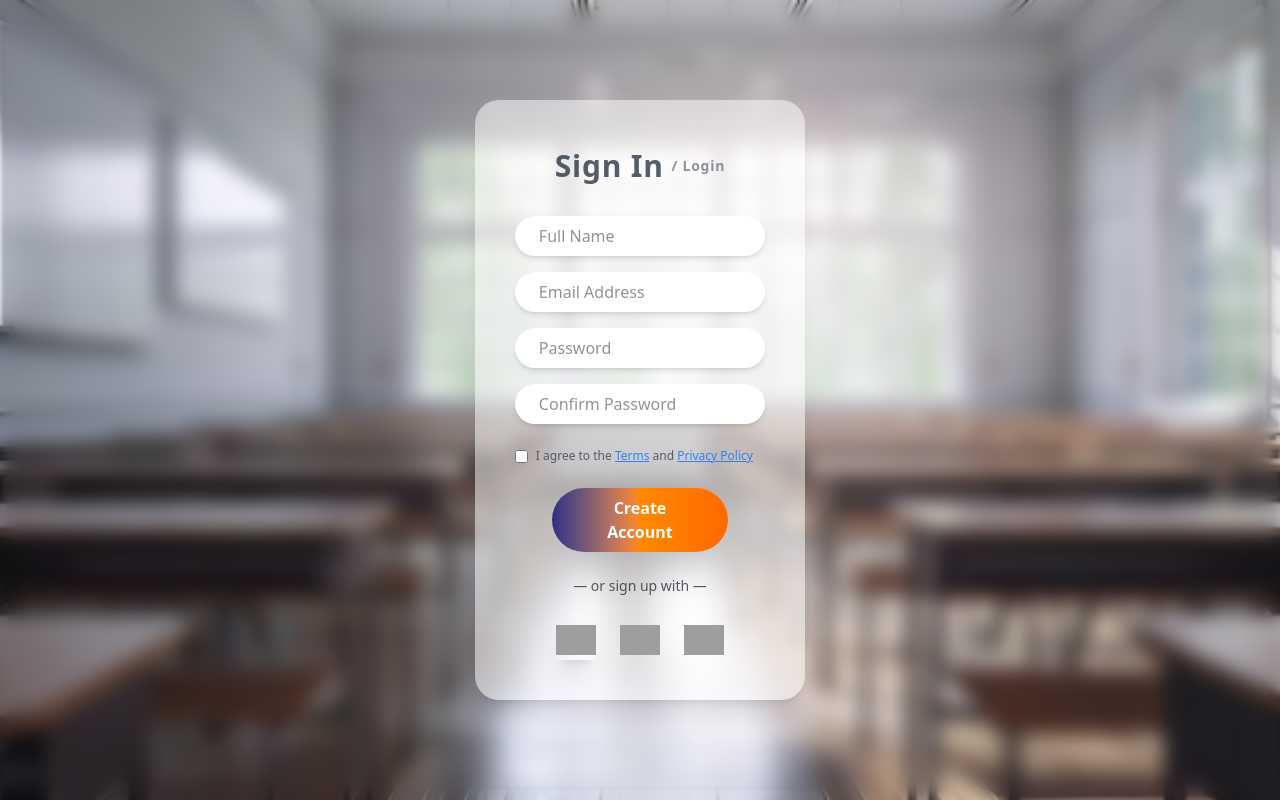
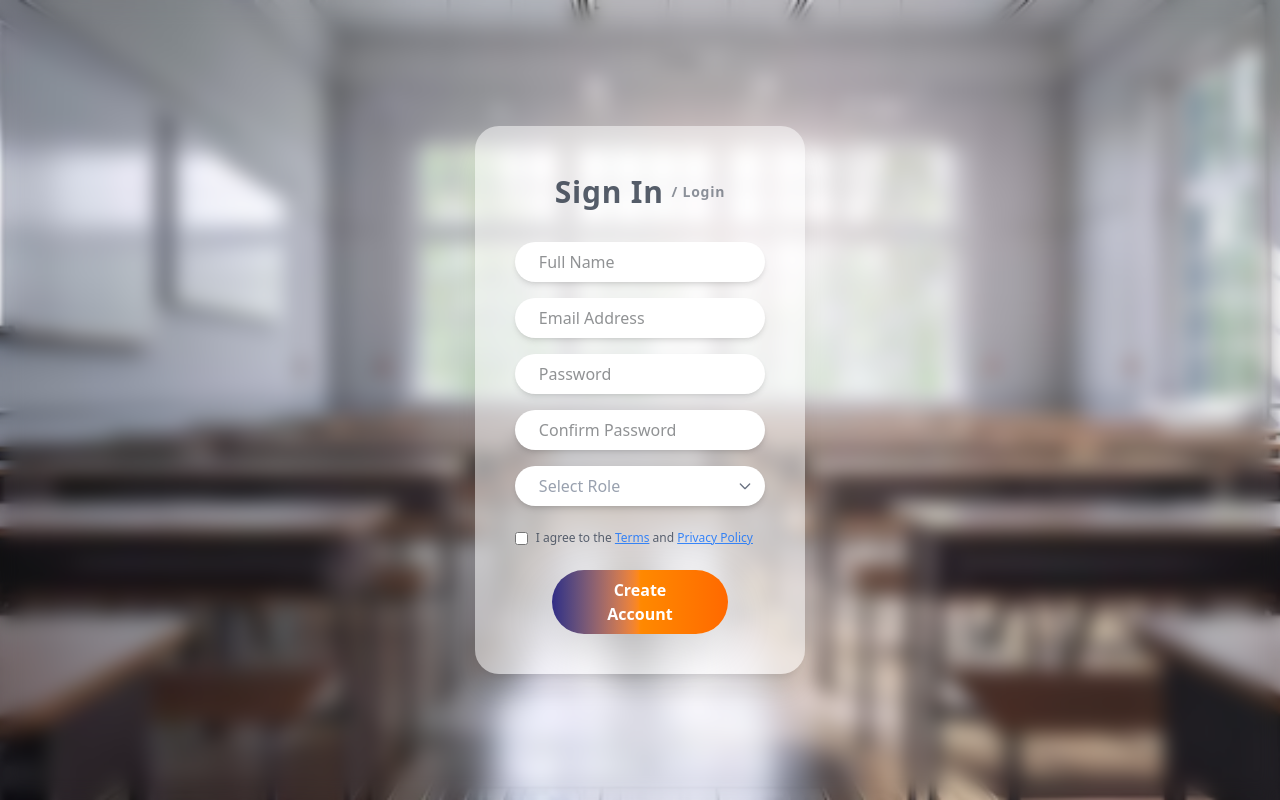
Before and after one commit to EPICdronzer/School-ERP-System, a React (Vite) app in the folder myapp/: page / in a window 1280 px wide. Both pictures are taken after a click on the button "/ Sign In". Built offline with nearby package versions, Linux system fonts and the light colour scheme; grey boxes are pictures that could not be loaded.

Commit message:
local storage testing done

```diff
--- a/myapp/package.json
+++ b/myapp/package.json
@@ -17,6 +17,7 @@
     "react-dom": "^19.2.0",
     "react-icons": "^5.5.0",
     "react-router": "^7.13.0",
+    "react-router-dom": "^7.13.0",
     "recharts": "^3.7.0",
     "tailwindcss": "^4.1.18"
   },
--- a/myapp/src/components/LoginForm.jsx
+++ b/myapp/src/components/LoginForm.jsx
@@ -1,19 +1,30 @@
+import LoginData from "../localStorage/LoginData";
+
 function LoginForm(){
+  const { formData, handleChange, handleLogin } = LoginData();
     return(
         <>
-        <form className="flex gap-4 flex-col">
+        <form onSubmit={handleLogin} className="flex gap-4 flex-col">
           <div className="flex flex-col gap-3">
             <input
+              name="email"
               placeholder="Username/Email"
+              value={formData.email}
+              onChange={handleChange}
               className="bg-white shadow-md rounded-full p-2 px-4 text-sm sm:text-base
               focus:outline-none focus:ring-2 focus:ring-orange-400 transition"
             />
+
             <input
+              name="password"
               placeholder="Password"
               type="password"
+              value={formData.password}
+              onChange={handleChange}
               className="bg-white shadow-md rounded-full p-2 px-4 text-sm sm:text-base
               focus:outline-none focus:ring-2 focus:ring-orange-400 transition"
             />
+
           </div>
 
           <div className="flex gap-2 items-center text-gray-700">
--- a/myapp/src/components/SignInForm.jsx
+++ b/myapp/src/components/SignInForm.jsx
@@ -1,38 +1,79 @@
-function SignInForm(){
-    return(
-        <>
-        <form className="flex gap-4 flex-col">
+import SignInData from "../localStorage/SignInData";
+
+function SignInForm() {
+  const { formData, handleChange, handleSubmit } = SignInData();
+
+  return (
+    <form onSubmit={handleSubmit} className="flex gap-4 flex-col">
       <div className="flex flex-col gap-3">
         <input
+          name="name"
+          value={formData.name}
+          onChange={handleChange}
           placeholder="Full Name"
-            className="bg-white shadow-md rounded-full p-2 px-4 text-sm sm:text-base
-            focus:outline-none focus:ring-2 focus:ring-orange-400 transition"
+          className="bg-white shadow-md rounded-full p-2 px-4 text-sm sm:text-base focus:outline-none focus:ring-2 focus:ring-orange-400 transition"
         />
 
         <input
+          name="email"
+          type="email"
+          value={formData.email}
+          onChange={handleChange}
           placeholder="Email Address"
-            type="email"
-            className="bg-white shadow-md rounded-full p-2 px-4 text-sm sm:text-base
-            focus:outline-none focus:ring-2 focus:ring-orange-400 transition"
+          className="bg-white shadow-md rounded-full p-2 px-4 text-sm sm:text-base focus:outline-none focus:ring-2 focus:ring-orange-400 transition"
         />
 
         <input
+          name="password"
+          type="password"
+          value={formData.password}
+          onChange={handleChange}
           placeholder="Password"
-              type="password"
-              className="bg-white shadow-md rounded-full p-2 px-4 text-sm sm:text-base
-              focus:outline-none focus:ring-2 focus:ring-orange-400 transition"
+          className="bg-white shadow-md rounded-full p-2 px-4 text-sm sm:text-base focus:outline-none focus:ring-2 focus:ring-orange-400 transition"
         />
 
         <input
+          name="confirmPassword"
+          type="password"
+          value={formData.confirmPassword}
+          onChange={handleChange}
           placeholder="Confirm Password"
-            type="password"
-            className="bg-white shadow-md rounded-full p-2 px-4 text-sm sm:text-base
-            focus:outline-none focus:ring-2 focus:ring-orange-400 transition"
+          className="bg-white shadow-md rounded-full p-2 px-4 text-sm sm:text-base focus:outline-none focus:ring-2 focus:ring-orange-400 transition"
         />
+
+        {/* Role Select */}
+        <div className="relative w-full max-w-xs">
+          <select
+            name="role"
+            value={formData.role}
+            onChange={handleChange}
+            className={`appearance-none w-full bg-white shadow-md rounded-full py-2 pl-6 pr-10 text-sm sm:text-base focus:outline-none focus:ring-2 focus:ring-orange-400 hover:shadow-lg transition duration-200 cursor-pointer ${
+              formData.role === "" ? "text-gray-400" : "text-gray-700"
+            }`}
+          >
+            <option value="" disabled>Select Role</option>
+            <option value="admin">Admin</option>
+            <option value="teacher">Teacher</option>
+            <option value="student">Student</option>
+          </select>
+
+          <div className="pointer-events-none absolute inset-y-0 right-3 flex items-center text-gray-500">
+            <svg className="w-4 h-4" fill="none" stroke="currentColor" strokeWidth="2" viewBox="0 0 24 24">
+              <path strokeLinecap="round" strokeLinejoin="round" d="M19 9l-7 7-7-7" />
+            </svg>
+          </div>
+        </div>
       </div>
 
+      {/* Terms */}
       <div className="flex gap-2 items-center text-gray-700">
-            <input type="checkbox" className="accent-orange-500" />
+        <input
+          type="checkbox"
+          name="agreed"
+          checked={formData.agreed}
+          onChange={handleChange}
+          className="accent-orange-500"
+        />
         <div className="text-xs opacity-80">
           I agree to the{" "}
           <a href="#" className="underline hover:text-orange-600">Terms</a> and{" "}
@@ -42,36 +83,14 @@ function SignInForm(){
 
       <div className="flex justify-center items-center">
         <button
-            className="bg-gradient-to-r from-indigo-900 via-orange-400 to-orange-500
-            py-2 sm:py-3 px-8 !rounded-full w-44 font-semibold text-white shadow-lg
-            text-sm sm:text-base hover:scale-105 transition"
+          type="submit"
+          className="bg-gradient-to-r from-indigo-900 via-orange-400 to-orange-500 py-2 sm:py-3 px-8 !rounded-full w-44 font-semibold text-white shadow-lg text-sm sm:text-base hover:scale-105 transition"
         >
           Create Account
         </button>
       </div>
+    </form>
+  );
+}
 
-        <div className="text-center opacity-75 text-sm">— or sign up with —</div>
-
-        <div className="flex gap-4 justify-center items-center flex-wrap">
-            <img
-            src="https://scripts.myclassboard.in/cdndatastatic/MainLogin_Assets/img/google-icon-02.jpg"
-            className="w-8 h-8 sm:w-10 sm:h-10 object-contain shadow-xl hover:scale-110 transition"
-            alt="Google signup"
-            />
-            <img
-            src="https://scripts.myclassboard.in/cdndatastatic/MainLogin_Assets/img/apple-icon-02.jpg"
-            className="w-8 h-8 sm:w-10 sm:h-10 object-contain hover:scale-110 transition"
-            alt="Apple signup"
-            />
-            <img
-            src="https://scripts.myclassboard.in/cdndatastatic/MainLogin_Assets/img/microsoft-icon-02.jpg"
-            className="w-8 h-8 sm:w-10 sm:h-10 object-contain hover:scale-110 transition"
-            alt="Microsoft signup"
-            />
-        </div>
-        </form>
-
-        </>
-    )
-}
 export default SignInForm;
--- /dev/null
+++ b/myapp/src/localStorage/LoginData.jsx
@@ -0,0 +1,51 @@
+import { useState } from "react";
+import { useNavigate } from "react-router-dom";
+
+function LoginData() {
+  const navigate = useNavigate();
+
+  const [formData, setFormData] = useState({
+    email: "",
+    password: "",
+  });
+
+  const handleChange = (e) => {
+    const { name, value } = e.target;
+    setFormData((prev) => ({
+      ...prev,
+      [name]: value,
+    }));
+  };
+
+  const handleLogin = (e) => {
+    e.preventDefault();
+
+    const storedUser = JSON.parse(localStorage.getItem("user"));
+
+    if (!storedUser) {
+      alert("No user found. Please sign up.");
+      return;
+    }
+
+    if (
+      formData.email === storedUser.email &&
+      formData.password === storedUser.password
+    ) {
+      alert(`Login successful as ${storedUser.role}`);
+
+      localStorage.setItem("isLoggedIn", "true");
+      localStorage.setItem("role", storedUser.role);
+
+      if (storedUser.role === "admin") navigate("/Home");
+      else if (storedUser.role === "teacher") navigate("/Home");
+      else navigate("/Home");
+
+    } else {
+      alert("Invalid credentials");
+    }
+  };
+
+  return { formData, handleChange, handleLogin };
+}
+
+export default LoginData;
--- /dev/null
+++ b/myapp/src/localStorage/SignInData.jsx
@@ -0,0 +1,55 @@
+import { useState } from "react";
+
+function SignInData() {
+  const [formData, setFormData] = useState({
+    name: "",
+    email: "",
+    password: "",
+    confirmPassword: "",
+    role: "",
+    agreed: false,
+  });
+
+  const handleChange = (e) => {
+    const { name, value, type, checked } = e.target;
+    setFormData((prev) => ({
+      ...prev,
+      [name]: type === "checkbox" ? checked : value,
+    }));
+  };
+
+  const handleSubmit = (e) => {
+    e.preventDefault();
+
+    if (!formData.agreed) {
+      alert("You must agree to Terms & Privacy Policy");
+      return;
+    }
+
+    if (formData.password !== formData.confirmPassword) {
+      alert("Passwords do not match");
+      return;
+    }
+
+    if (!formData.role) {
+      alert("Please select a role");
+      return;
+    }
+
+    const userData = {
+      name: formData.name,
+      email: formData.email,
+      password: formData.password,
+      role: formData.role,
+    };
+
+    localStorage.setItem("user", JSON.stringify(userData));
+    alert("Account created successfully!");
+    window.location.reload();
+
+  };
+
+  return { formData, handleChange, handleSubmit };
+}
+
+export default SignInData;
```
Also changed, not shown: myapp/src/pages/Login.jsx (+0 -7 lines), 1 other file (tests, documents, lock files or other folders). Lines whose indentation alone changed are shown as unchanged.
